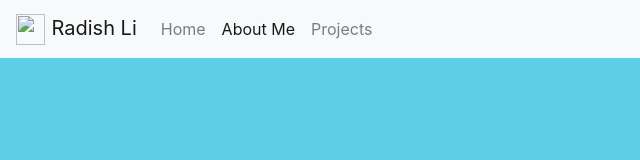
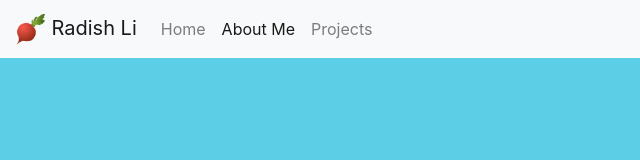
Before and after one commit to RadishLi-10/Rassul-website, a plain HTML site: page about-me.html in a window 1280 px wide. Shown: the full height of the page, 0-640 px from the left. Drawn offline with Linux system fonts and the light colour scheme.

Commit message:
image fix

```diff
--- a/about-me.html
+++ b/about-me.html
@@ -24,7 +24,7 @@
     <header>
       <nav class="navbar navbar-expand-lg navbar-light bg-light">
         <a class="navbar-brand" href="#">
-        <img src="radish.png" width="28.5px" height="31.304347px" style="padding-right: 7px; box-sizing: content-box;">Radish Li
+        <img src="img/radish.png" width="28.5px" height="31.304347px" style="padding-right: 7px; box-sizing: content-box;">Radish Li
         </a>
         <button class="navbar-toggler" type="button" data-toggle="collapse" data-target="#navbarNavAltMarkup" aria-controls="navbarNavAltMarkup" aria-expanded="false" aria-label="Toggle navigation">
         <span class="navbar-toggler-icon"></span>
```
Also changed, not shown: projects.html (+1 -1 lines), templet.html (+1 -1 lines).
